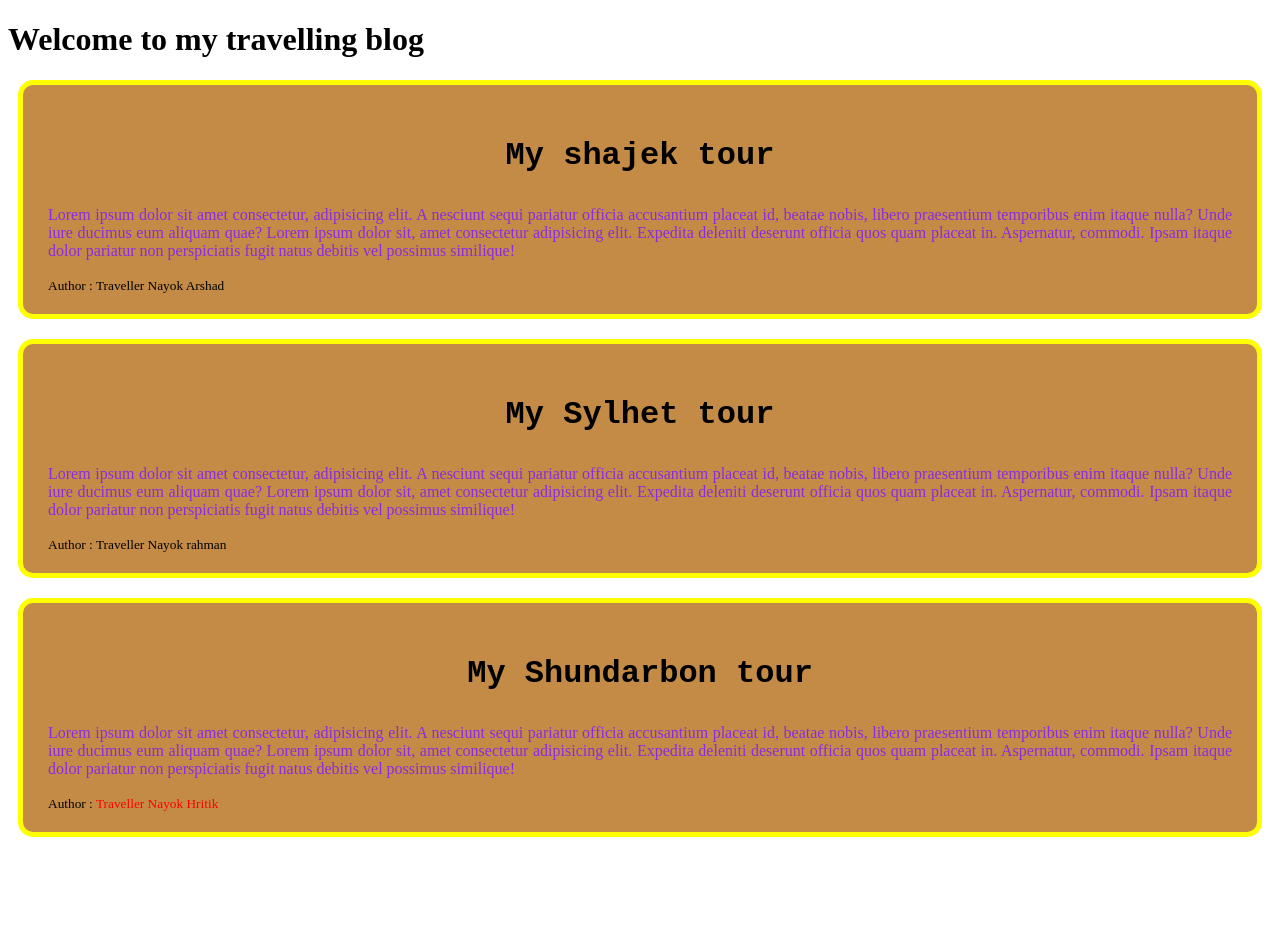
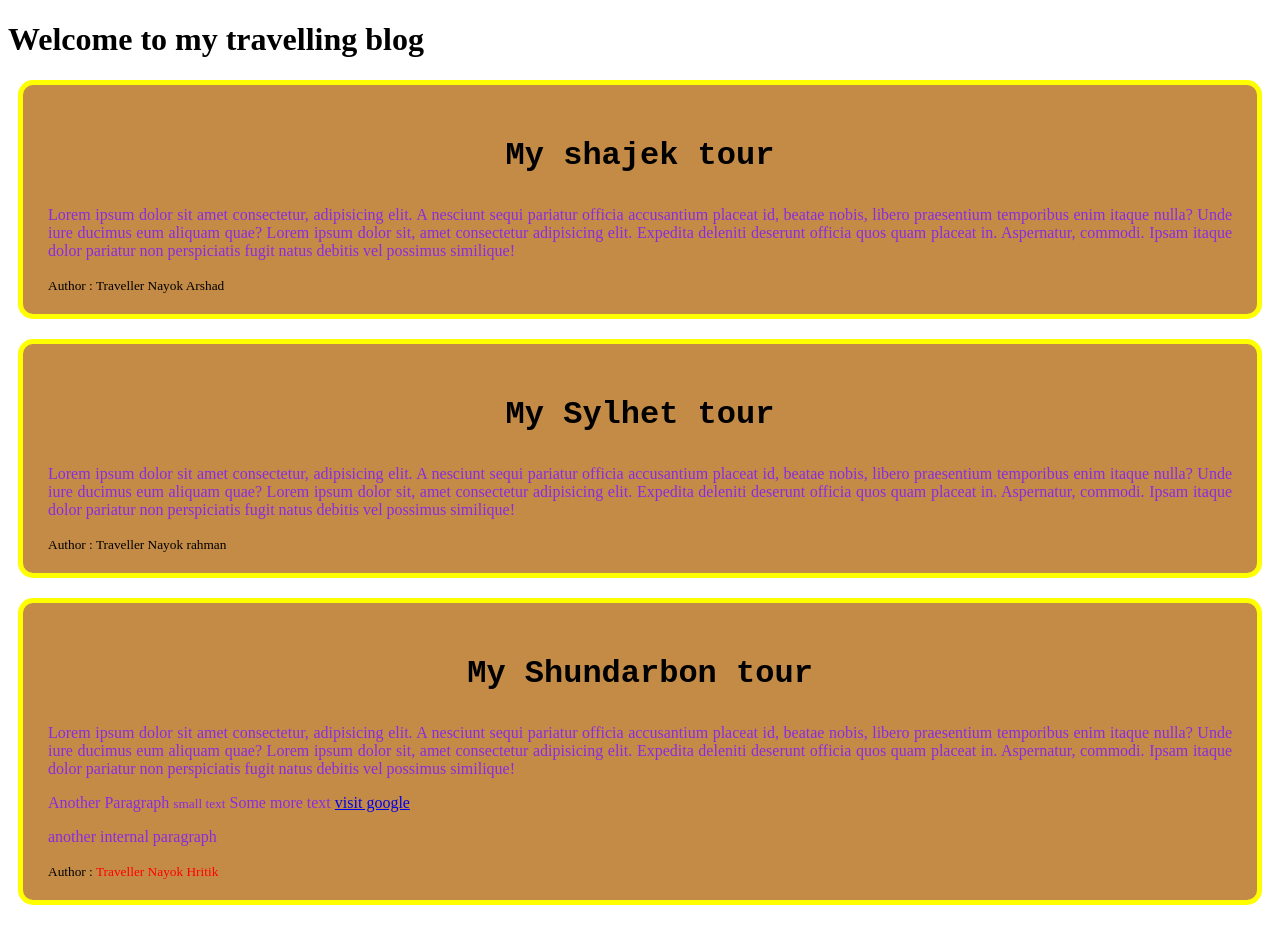
Before and after one commit to MirzaAyon/trying-more-CSS, a plain HTML site: page my-blogs2.html in a window 1280 px wide. Before the commit the page ends 857 px from the top, so only its background shows below. Drawn offline with Linux system fonts and the light colour scheme.

Commit message:
block,inline,inline block added

```diff
--- a/my-blogs2.html
+++ b/my-blogs2.html
@@ -56,7 +56,10 @@
             <div class="blog">
                 <h3 class="blog-title">My Shundarbon   tour</h3>
             <p>Lorem ipsum dolor sit amet consectetur, adipisicing elit. A nesciunt sequi pariatur officia accusantium placeat id, beatae nobis, libero praesentium temporibus enim itaque nulla? Unde iure ducimus eum aliquam quae? Lorem ipsum dolor sit, amet consectetur adipisicing elit. Expedita deleniti deserunt officia quos quam placeat in. Aspernatur, commodi. Ipsam itaque dolor pariatur non perspiciatis fugit natus debitis vel possimus similique!</p>
-            <small>Author : <span class="author-name">Traveller Nayok Hritik</span> </small>
+            <p>Another Paragraph <small>small text</small> <span>Some more text</span> <a href="www.gooogle.com">visit google </a>
+            <p>another internal paragraph</p></p>
+            <small>Author : <span class="author-name">Traveller Nayok Hritik</span>
+             </small>
             </div>
 
         </body>
```
